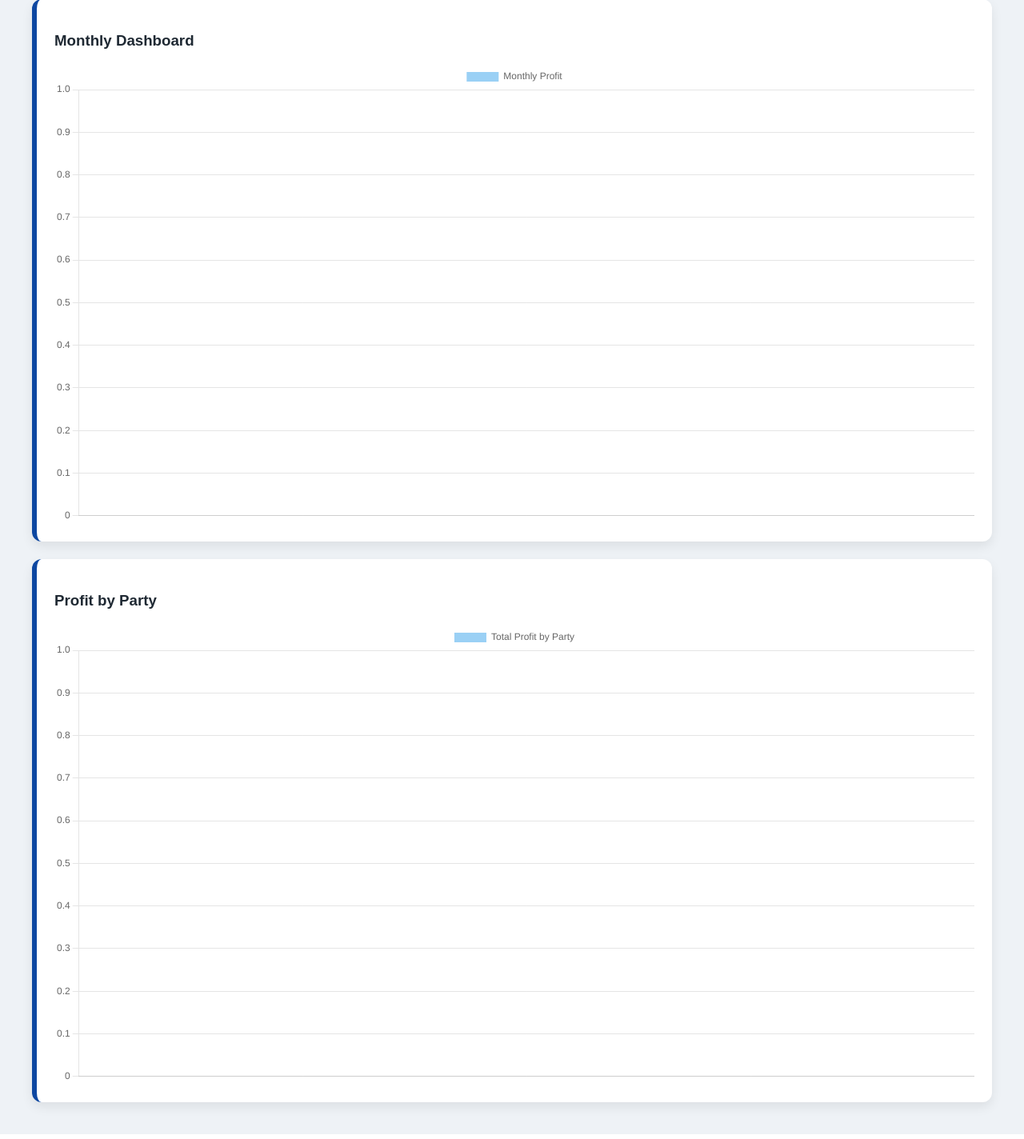
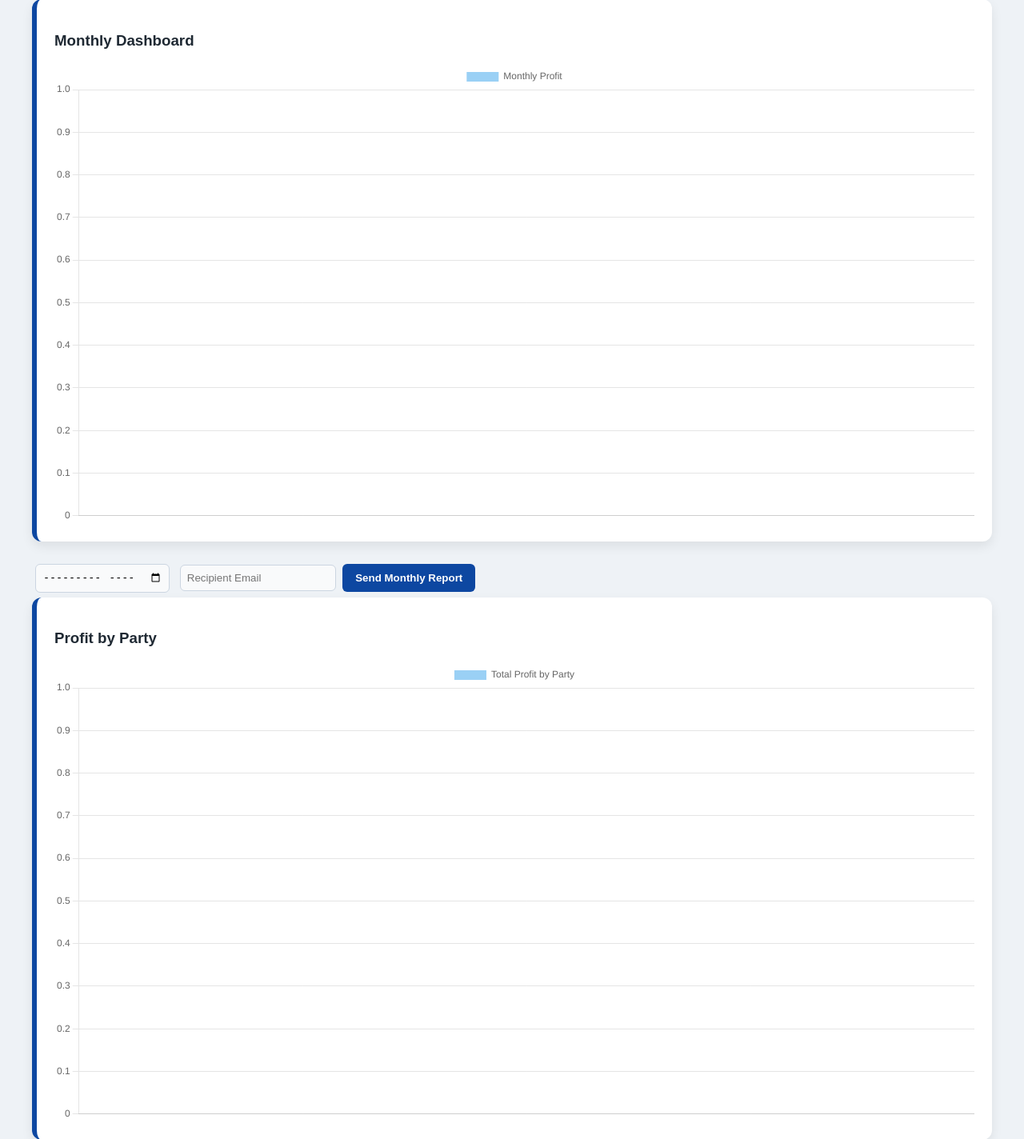
Before and after one commit to thakanentlele209/mok-sale-system, a FastAPI app: page / in a window 1280 px wide. Shown: the part 791-2215 px from the top of the page at 80% size. Run offline with FastAPI, Linux system fonts and the light colour scheme; data that the repository does not hold is empty.

Commit message:
Added professional monthly PDF report and Outlook email integration

```diff
--- a/main.py
+++ b/main.py
@@ -7,6 +7,8 @@ import sqlite3
 import pandas as pd
 import os
 import uvicorn
+import smtplib
+from email.message import EmailMessage
 
 BASE_DIR = os.path.dirname(os.path.abspath(__file__))
 DB = os.path.join(BASE_DIR, "sales.db")
@@ -260,6 +262,64 @@ def dashboard_by_party():
 
     return party_profit.to_dict(orient="records")
 
+@app.get("/monthly-report")
+def monthly_report(month: str):
+
+    conn = get_conn()
+    df = pd.read_sql_query("SELECT * FROM sales", conn)
+    conn.close()
+
+    if df.empty:
+        return {}
+
+    df["sale_date"] = pd.to_datetime(df["sale_date"], errors="coerce")
+    df["month"] = df["sale_date"].dt.strftime("%Y-%m")
+
+    df_month = df[df["month"] == month]
+
+    if df_month.empty:
+        return {}
+
+    total_sales = df_month["client_charge"].sum()
+    total_cost = df_month["supplier_cost"].sum()
+    total_profit = df_month["profit"].sum()
+
+    paid_total = df_month[df_month["paid_status"] == "Paid"]["client_charge"].sum()
+    outstanding_total = df_month[df_month["paid_status"] != "Paid"]["client_charge"].sum()
+
+    party_profit = df_month.groupby("party")["profit"].sum().reset_index()
+
+    return {
+        "month": month,
+        "total_sales": round(total_sales, 2),
+        "total_cost": round(total_cost, 2),
+        "total_profit": round(total_profit, 2),
+        "paid_total": round(paid_total, 2),
+        "outstanding_total": round(outstanding_total, 2),
+        "profit_by_party": party_profit.to_dict(orient="records")
+    }
+
+
+@app.get("/export-monthly-report")
+def export_monthly_report(month: str):
+
+    conn = get_conn()
+    df = pd.read_sql_query("SELECT * FROM sales", conn)
+    conn.close()
+
+    df["sale_date"] = pd.to_datetime(df["sale_date"], errors="coerce")
+    df["month"] = df["sale_date"].dt.strftime("%Y-%m")
+
+    df_month = df[df["month"] == month]
+
+    if df_month.empty:
+        return {"error": "No data"}
+
+    path = os.path.join(BASE_DIR, f"monthly_report_{month}.xlsx")
+    df_month.to_excel(path, index=False)
+
+    return FileResponse(path, filename=f"monthly_report_{month}.xlsx")
+
 
 # ---------- START ----------
 
--- a/templates/index.html
+++ b/templates/index.html
@@ -170,6 +170,10 @@
         <canvas id="monthlyChart"></canvas>
     </div>
 
+    <input type="month" id="reportMonth">
+    <input type="email" id="reportEmail" placeholder="Recipient Email">
+    <button onclick="sendReport()">Send Monthly Report</button>
+
     <div class="card">
         <h3>Profit by Party</h3>
         <canvas id="partyChart"></canvas>
@@ -339,6 +343,20 @@
 
     </script>
 
+    <script>
+        async function sendReport() {
+            const month = document.getElementById("reportMonth").value;
+            const email = document.getElementById("reportEmail").value;
+
+            const response = await fetch(`/send-monthly-report?month=${month}&recipient=${email}`, {
+                method: "POST"
+            });
+
+            const data = await response.json();
+            alert(data.message || data.error);
+        }
+    </script>
+
 </body>
 
 </html>
```
